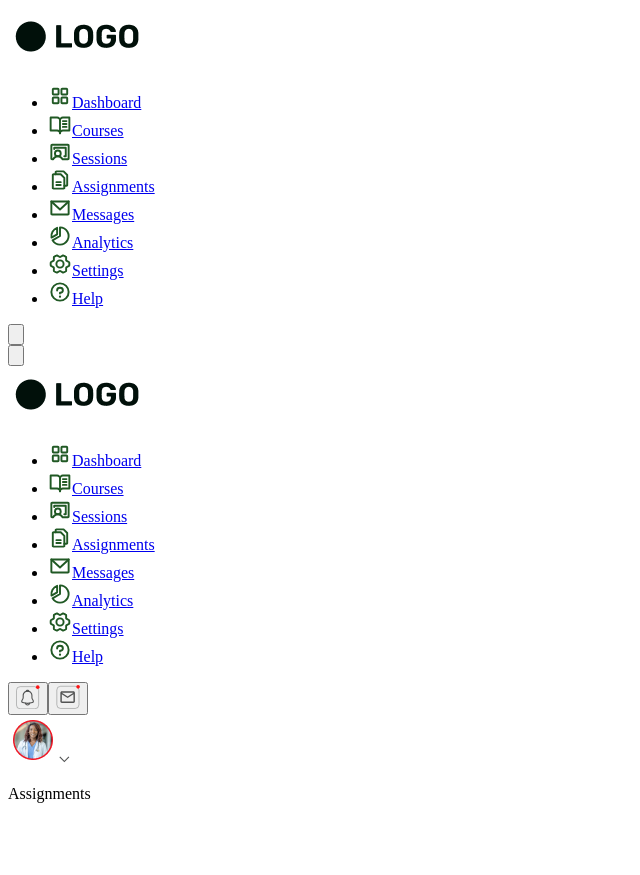
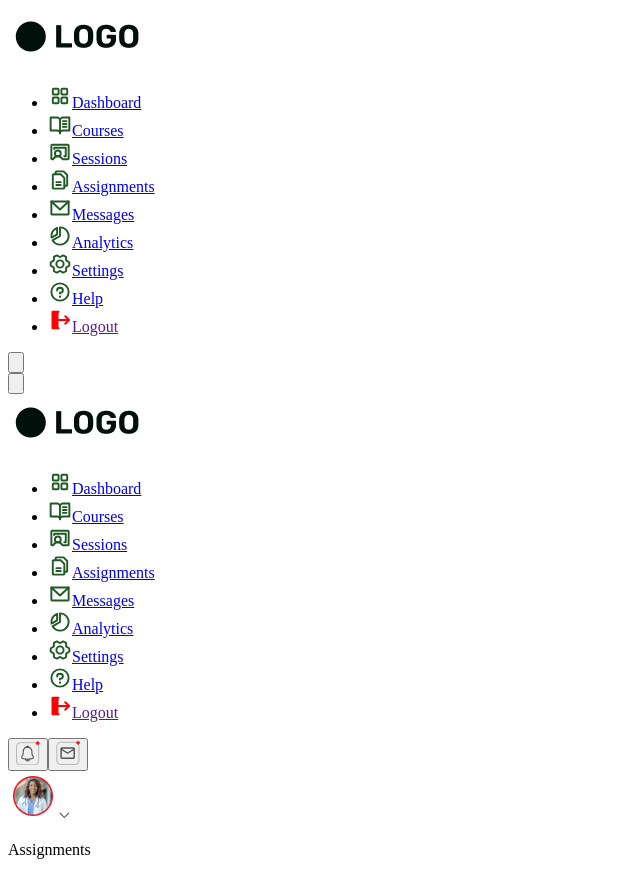
Before and after one commit to Omolara5861/superstar-mentors, a Next.js app: page /mentee-dashboard/assignments/Assignments in a window 1280 px wide. Shown: the whole page, without its empty margins (0-640 px from the left). Before the commit the page ends 819 px from the top, so only its background shows below. Built offline with nearby package versions, Linux system fonts and the light colour scheme.

Commit message:
Add logout link

```diff
--- a/src/components/mentee-dashboard/sidebar/Sidebar.tsx
+++ b/src/components/mentee-dashboard/sidebar/Sidebar.tsx
@@ -73,6 +73,12 @@ const Sidebar = () => {
                                 </Link>
                             </li>
                         ))}
+                        <li className='absolute bottom-3'>
+                            <Link className="flex items-center text-[#FF0000] hover:text-green-500" href=''>
+                                <Image width={24} height={24} src='/icons/logout.svg' alt='Logout icon' />
+                                <span className="ml-3">Logout</span>
+                            </Link>
+                        </li>
                     </ul>
                 </nav>
             </div>
@@ -137,6 +143,12 @@ const Sidebar = () => {
                                     </Link>
                                 </li>
                             ))}
+                            <li className='absolute bottom-3'>
+                                <Link className="flex items-center text-[#FF0000] hover:text-green-500" href=''>
+                                    <Image width={24} height={24} src='/icons/logout.svg' alt='Logout icon'/>
+                                    <span className="ml-3">Logout</span>
+                                </Link>
+                            </li>
                         </ul>
                     </nav>
                 </div>
```
Also changed, not shown: public/icons/logout.svg (added).
